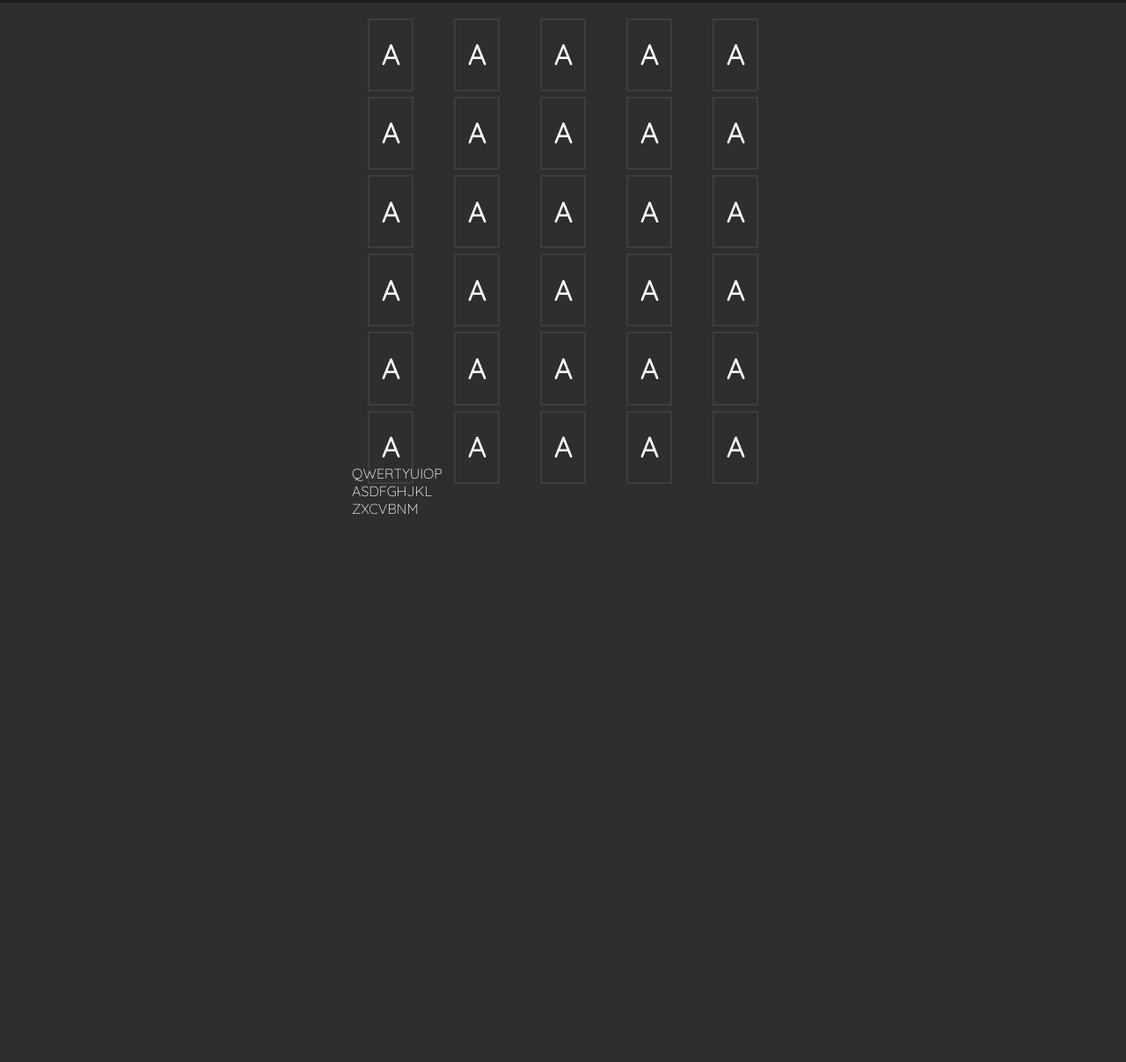
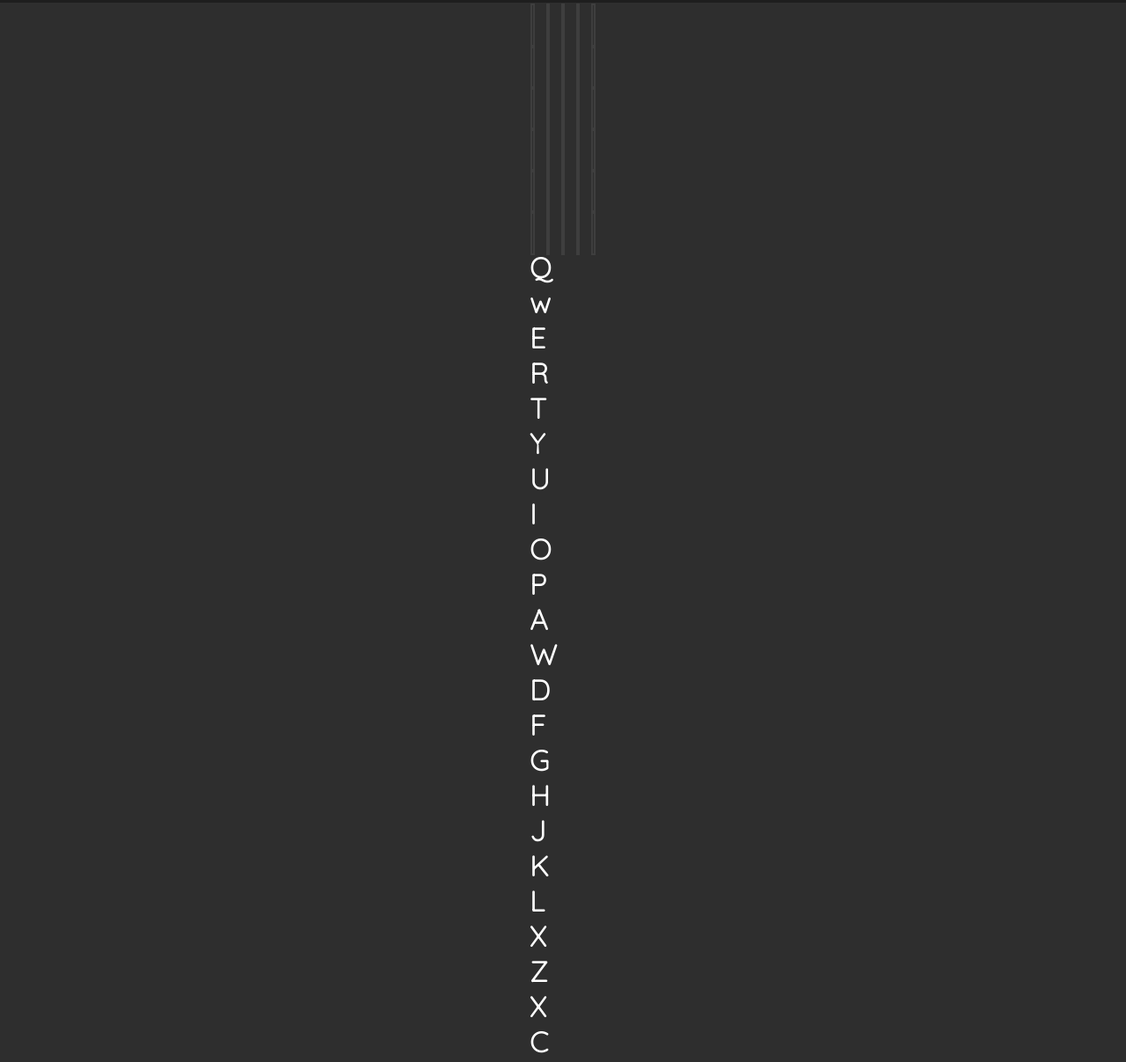
Before and after one commit to Abraham17-K/neardle-public, a website: page public/index.html in a window 1280 px wide. Shown: the part 47-1254 px from the top of the page at 88% size. Before the commit the page ends 800 px from the top, so only its background shows below. Drawn offline with Linux system fonts and the light colour scheme.

Commit message:
Mistake Update

```diff
--- a/public/index.html
+++ b/public/index.html
@@ -2,7 +2,7 @@
 <html lang="en">
      <head>
           <meta charset="UTF-8">
-          <meta http-equiv="X-UA-Compatible" content="IE=edge">
+          <meta http-equiv="X-U  -Compatible" content="IE=edge">
           <meta name="viewport" content="width=device-width, initial-scale=1.0">
           <title>Neardle</title>
           <link rel="stylesheet" href="styles.css">
@@ -16,119 +16,200 @@
                <h1 class="title">Neardle</h1>
           </nav>
           <div class="content">
-               <div class="holder">
+               <div id="board" class="board">
                     <div class="row">
                          <div class="block">
-                              <h1>A</h1>
+                              <h1>&#8203</h1>
                          </div>
                          <div class="block">
-                              <h1>A</h1>
+                              <h1>&#8203</h1>
                          </div>
                          <div class="block">
-                              <h1>A</h1>
+                              <h1>&#8203</h1>
                          </div>
                          <div class="block">
-                              <h1>A</h1>
+                              <h1>&#8203</h1>
                          </div>
                          <div class="block">
-                              <h1>A</h1>
+                              <h1>&#8203</h1>
                          </div>
                     </div>
                     <div class="row">
                          <div class="block">
-                              <h1>A</h1>
+                              <h1>&#8203</h1>
                          </div>
                          <div class="block">
-                              <h1>A</h1>
+                              <h1>&#8203</h1>
                          </div>
                          <div class="block">
-                              <h1>A</h1>
+                              <h1>&#8203</h1>
                          </div>
                          <div class="block">
-                              <h1>A</h1>
+                              <h1>&#8203</h1>
                          </div>
                          <div class="block">
-                              <h1>A</h1>
+                              <h1>&#8203</h1>
                          </div>
                     </div>
                     <div class="row">
                          <div class="block">
-                              <h1>A</h1>
+                              <h1>&#8203</h1>
                          </div>
                          <div class="block">
-                              <h1>A</h1>
+                              <h1>&#8203</h1>
                          </div>
                          <div class="block">
-                              <h1>A</h1>
+                              <h1>&#8203</h1>
                          </div>
                          <div class="block">
-                              <h1>A</h1>
+                              <h1>&#8203</h1>
                          </div>
                          <div class="block">
-                              <h1>A</h1>
+                              <h1>&#8203</h1>
                          </div>
                     </div>
                     <div class="row">
                          <div class="block">
-                              <h1>A</h1>
+                              <h1>&#8203</h1>
                          </div>
                          <div class="block">
-                              <h1>A</h1>
+                              <h1>&#8203</h1>
                          </div>
                          <div class="block">
-                              <h1>A</h1>
+                              <h1>&#8203</h1>
                          </div>
                          <div class="block">
-                              <h1>A</h1>
+                              <h1>&#8203</h1>
                          </div>
                          <div class="block">
-                              <h1>A</h1>
+                              <h1>&#8203</h1>
                          </div>
                     </div>
                     <div class="row">
                          <div class="block">
-                              <h1>A</h1>
+                              <h1>&#8203</h1>
                          </div>
                          <div class="block">
-                              <h1>A</h1>
+                              <h1>&#8203</h1>
                          </div>
                          <div class="block">
-                              <h1>A</h1>
+                              <h1>&#8203</h1>
                          </div>
                          <div class="block">
-                              <h1>A</h1>
+                              <h1>&#8203</h1>
                          </div>
                          <div class="block">
-                              <h1>A</h1>
+                              <h1>&#8203</h1>
                          </div>
                     </div>
                     <div class="row">
                          <div class="block">
-                              <h1>A</h1>
+                              <h1>&#8203</h1>
                          </div>
                          <div class="block">
-                              <h1>A</h1>
+                              <h1>&#8203</h1>
                          </div>
                          <div class="block">
-                              <h1>A</h1>
+                              <h1>&#8203</h1>
                          </div>
                          <div class="block">
-                              <h1>A</h1>
+                              <h1>&#8203</h1>
                          </div>
                          <div class="block">
-                              <h1>A</h1>
+                              <h1>&#8203</h1>
                          </div>
                     </div>
                </div>
                <div class="keyboard">
-                    <div>
-                         QWERTYUIOP
+                    <div class="key-row">
+                         <div class="key">
+                              <h1>Q</h1>
+                         </div>
+                         <div class="key">
+                              <h1>w</h1>
+                         </div>
+                         <div class="key">
+                              <h1>E</h1>
+                         </div>
+                         <div class="key">
+                              <h1>R</h1>
+                         </div>
+                         <div class="key">
+                              <h1>T</h1>
+                         </div>
+                         <div class="key">
+                              <h1>Y</h1>
+                         </div>
+                         <div class="key">
+                              <h1>U</h1>
+                         </div>
+                         <div class="key">
+                              <h1>I</h1>
+                         </div>
+                         <div class="key">
+                              <h1>O</h1>
+                         </div>
+                         <div class="key">
+                              <h1>P</h1>
+                         </div>
                     </div>
-                    <div>
-                         ASDFGHJKL
+                    <div class="key-row">
+                         <div class="key">
+                              <h1>A</h1>
+                         </div>
+                         <div class="key">
+                              <h1>W</h1>
+                         </div>
+                         <div class="key">
+                              <h1>D</h1>
+                         </div>
+                         <div class="key">
+                              <h1>F</h1>
+                         </div>
+                         <div class="key">
+                              <h1>G</h1>
+                         </div>
+                         <div class="key">
+                              <h1>H</h1>
+                         </div>
+                         <div class="key">
+                              <h1>J</h1>
+                         </div>
+                         <div class="key">
+                              <h1>K</h1>
+                         </div>
+                         <div class="key">
+                              <h1>L</h1>
+                         </div>
                     </div>
-                    <div>
-                         ZXCVBNM
+                    <div class="key-row">
+                         <div class="key">
+                              <h1>X</h1>
+                         </div>
+                         <div class="key">
+                              <h1>Z</h1>
+                         </div>
+                         <div class="key">
+                              <h1>X</h1>
+                         </div>
+                         <div class="key">
+                              <h1>C</h1>
+                         </div>
+                         <div class="key">
+                              <h1>V</h1>
+                         </div>
+                         <div class="key">
+                              <h1>B</h1>
+                         </div>
+                         <div class="key">
+                              <h1>N</h1>
+                         </div>
+                         <div class="key">
+                              <h1>M</h1>
+                         </div>
+                         <div class="key">
+                              <h1>Enter</h1>
+                         </div>
                     </div>
                </div>
           </div>
```
Also changed, not shown: index.js (line endings or trailing spaces), public/script.js (line endings or trailing spaces), public/styles.css (line endings or trailing spaces).
